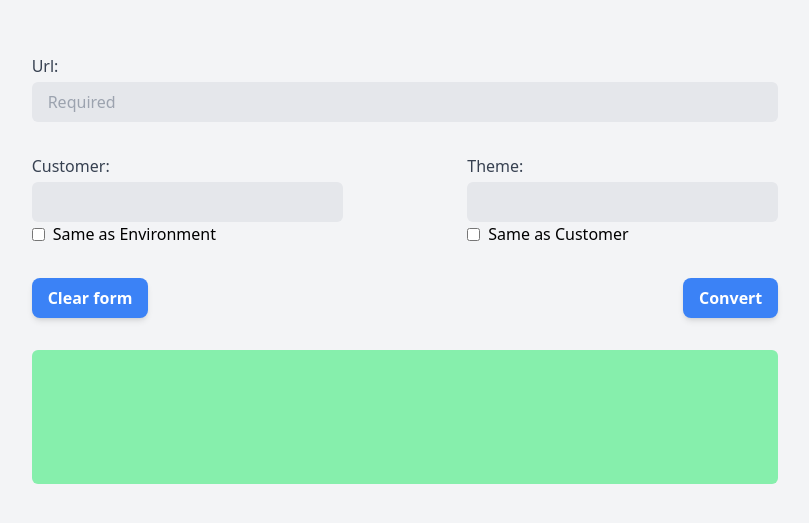
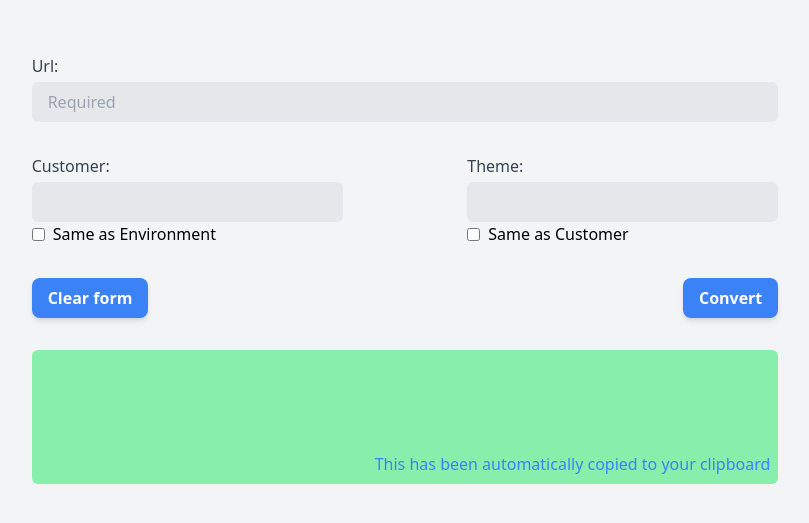
Before and after one commit to alexmkio/unq-converter, a Next.js app: page / in a window 1280 px wide. Shown: the part 131-654 px from the top of the page, without its empty margins (235-1044 px from the left). Built offline with nearby package versions, Linux system fonts and the light colour scheme.

Commit message:
Add clipboard notice

```diff
--- a/pages/index.js
+++ b/pages/index.js
@@ -175,10 +175,11 @@ export default function Home() {
             <input type="submit" value="Convert" className='btn-primary' />
           </div>
         </form>
-        <section className='w-5/6 md:w-9/12 lg:w-8/12 xl:w-7/12 2xl:w-6/12 h-1/6 bg-green-300 rounded-md mt-8 px-4 py-2' onClick={copyToClipboard}>
-          <div className='relative'>
+        <section className='relative w-5/6 md:w-9/12 lg:w-8/12 xl:w-7/12 2xl:w-6/12 h-1/6 bg-green-300 rounded-md mt-8 px-4 py-2' onClick={copyToClipboard}>
+          <div>
             <p className='break-words'>{convertedUrl}</p>
           </div>
+          <p className='absolute bottom-2 right-2 text-blue-500'>This has been automatically copied to your clipboard</p>
         </section>
       </main>
     </>
```
